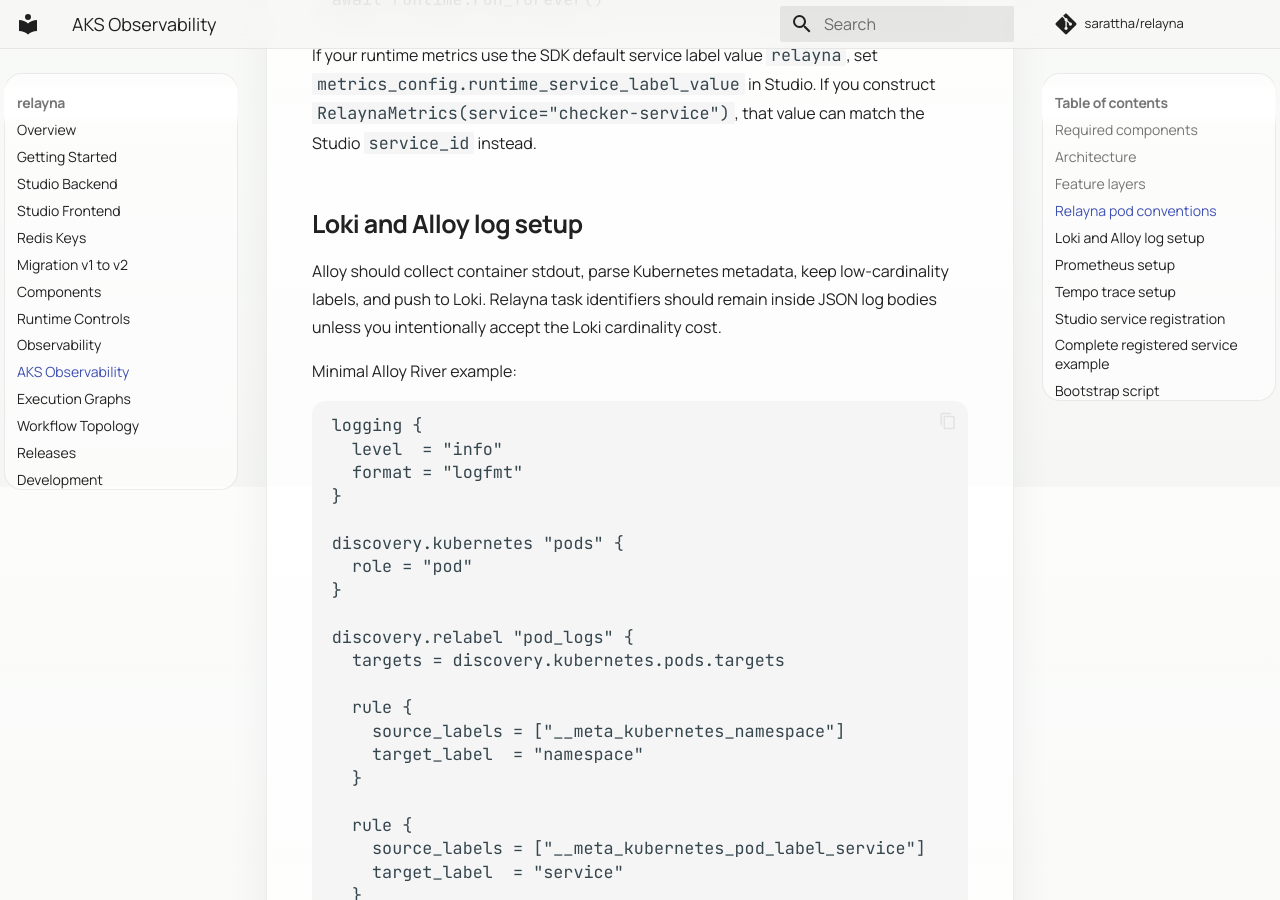
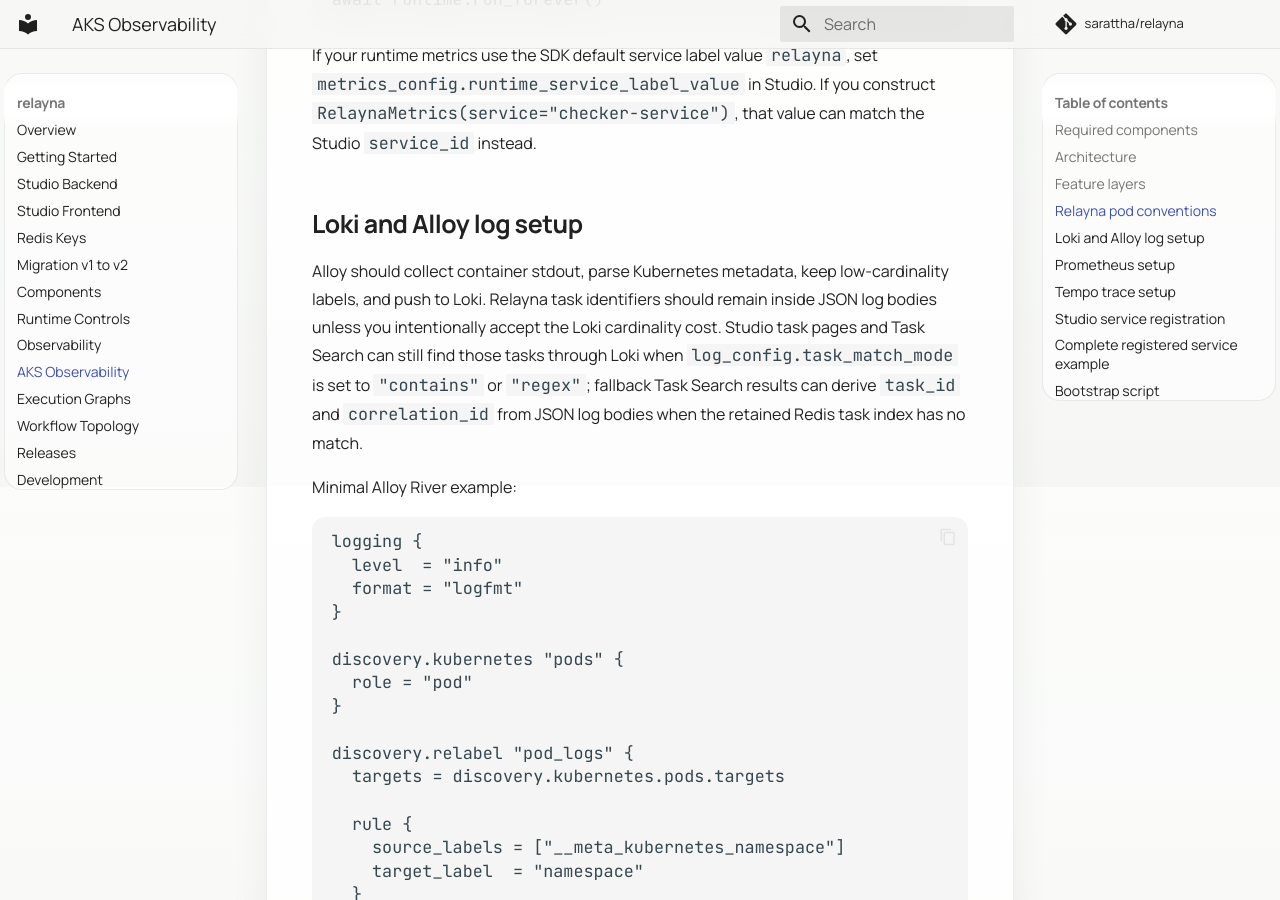
Before and after one commit to sarattha/relayna, an MkDocs documentation site: the page built from docs/aks-observability.md, in a window 1280 px wide and 900 px high, scrolled down 4013 px. Built offline with MkDocs 1.6.1 and Material for MkDocs 9.7.7, drawn with Linux system fonts in a browser that asks for light colours; comment, search, counter and statistics services are not loaded; some of the changed text lies outside the part shown.

```diff
--- a/docs/aks-observability.md
+++ b/docs/aks-observability.md
@@ -156,7 +156,10 @@ If your runtime metrics use the SDK default service label value `relayna`, set
 Alloy should collect container stdout, parse Kubernetes metadata, keep
 low-cardinality labels, and push to Loki. Relayna task identifiers should remain
 inside JSON log bodies unless you intentionally accept the Loki cardinality
-cost.
+cost. Studio task pages and Task Search can still find those tasks through Loki
+when `log_config.task_match_mode` is set to `"contains"` or `"regex"`; fallback
+Task Search results can derive `task_id` and `correlation_id` from JSON log
+bodies when the retained Redis task index has no match.
 
 Minimal Alloy River example:
 
@@ -653,6 +656,8 @@ curl -X POST http://studio-backend.studio.svc.cluster.local:8000/studio/services
 After a task runs, Studio should be able to show:
 
 - service logs and task logs from Loki
+- Task Search fallback matches from Loki when the Redis task index no longer has
+  a retained task summary
 - current service pods and pod-filtered service logs
 - service and task-window metrics from Prometheus
 - pod-level CPU, memory, network, restart, OOMKilled, readiness, and phase
--- a/pyproject.toml
+++ b/pyproject.toml
@@ -1,6 +1,6 @@
 [project]
 name = "relayna"
-version = "1.4.22"
+version = "1.4.23"
 description = "Shared RabbitMQ/Redis infrastructure for Relayna."
 readme = "README.md"
 requires-python = ">=3.13"
```
Also changed, not shown: other parts of docs/aks-observability.md (+1 -1 lines), CHANGELOG.md (+3 -3 lines), README.md (+7 -3 lines), docs/getting-started.md (+6 -2 lines), docs/releases.md (+4 -4 lines), docs/studio-backend.md (+4 -0 lines), 5 other files.
